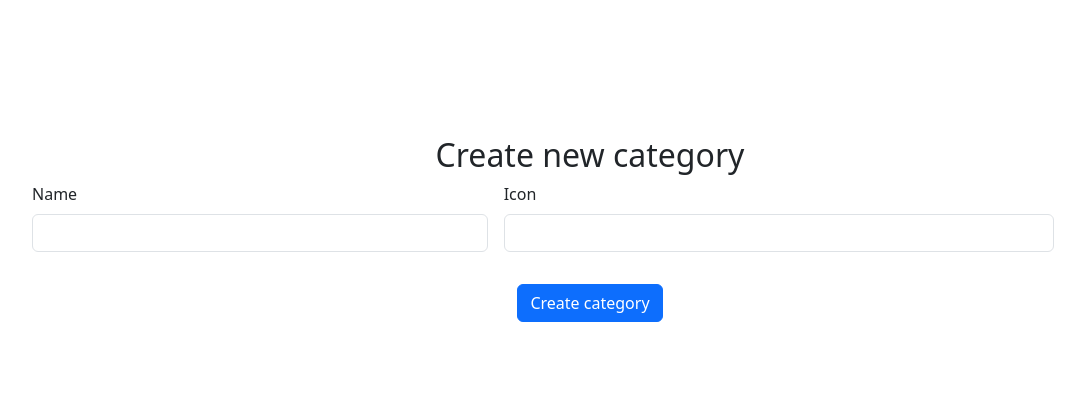
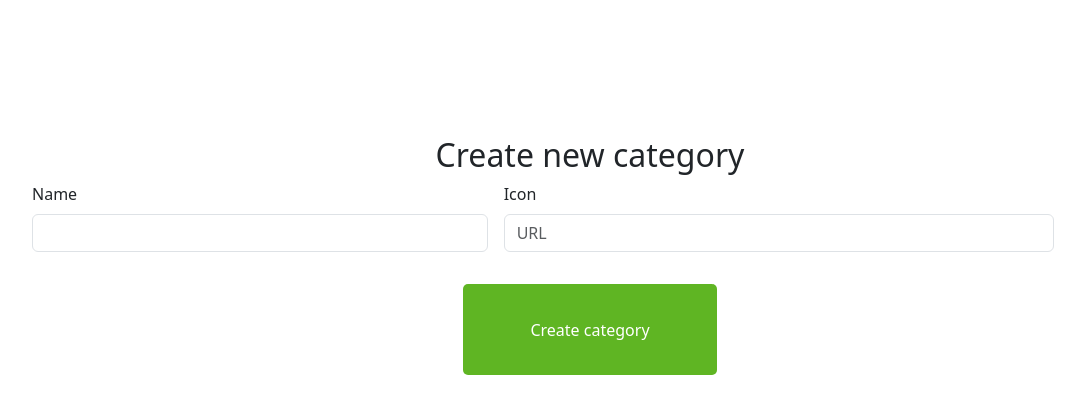
Before and after one commit to PabloEGonz/bugget-app, a Rails app: page /categories/new in a window 1280 px wide. Shown: the part 56-470 px from the top of the page, without its empty margins (50-1135 px from the left). Run offline with Rails 7, Linux system fonts and the light colour scheme; the visitor is signed in with stand-in values (Sample User, id 1); some libraries are stand-ins or nearby versions.

Commit message:
Style forms

```diff
--- a/app/views/categories/new.html.erb
+++ b/app/views/categories/new.html.erb
@@ -8,10 +8,10 @@
       </div>
       <div class="col-md-6 mb-3">
         <%= f.label :icon, class: "form-label" %>
-        <%= f.text_field :icon, class: "form-control"  %>
+        <%= f.text_field :icon, class: "form-control", placeholder: 'URL'  %>
       </div>
       <div class="text-center">
-        <%= f.submit 'Create category', class:"btn btn-primary" %>
+        <%= f.submit 'Create category', class:"button button-green" %>
       </div>
     </div>
   <% end %>
--- a/app/views/transacts/new.html.erb
+++ b/app/views/transacts/new.html.erb
@@ -18,7 +18,7 @@
         </div>
       <% end %>
       <div class="text-center">
-        <%= f.submit 'Post transact', class:"btn btn-primary mb-3" %>
+        <%= f.submit 'Post transact', class:"button button-green mb-3" %>
       </div>
     <% end %>
   </div>
```
